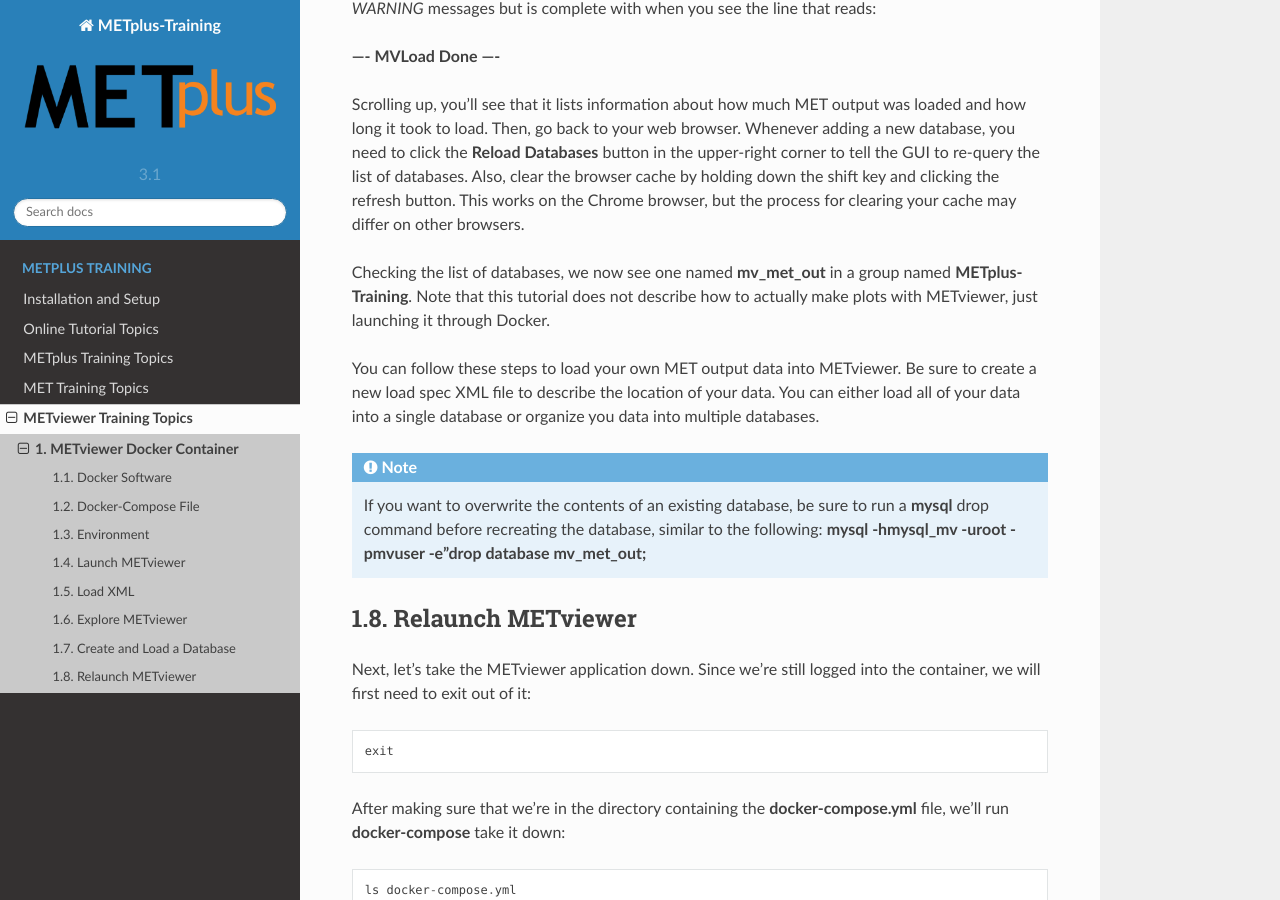
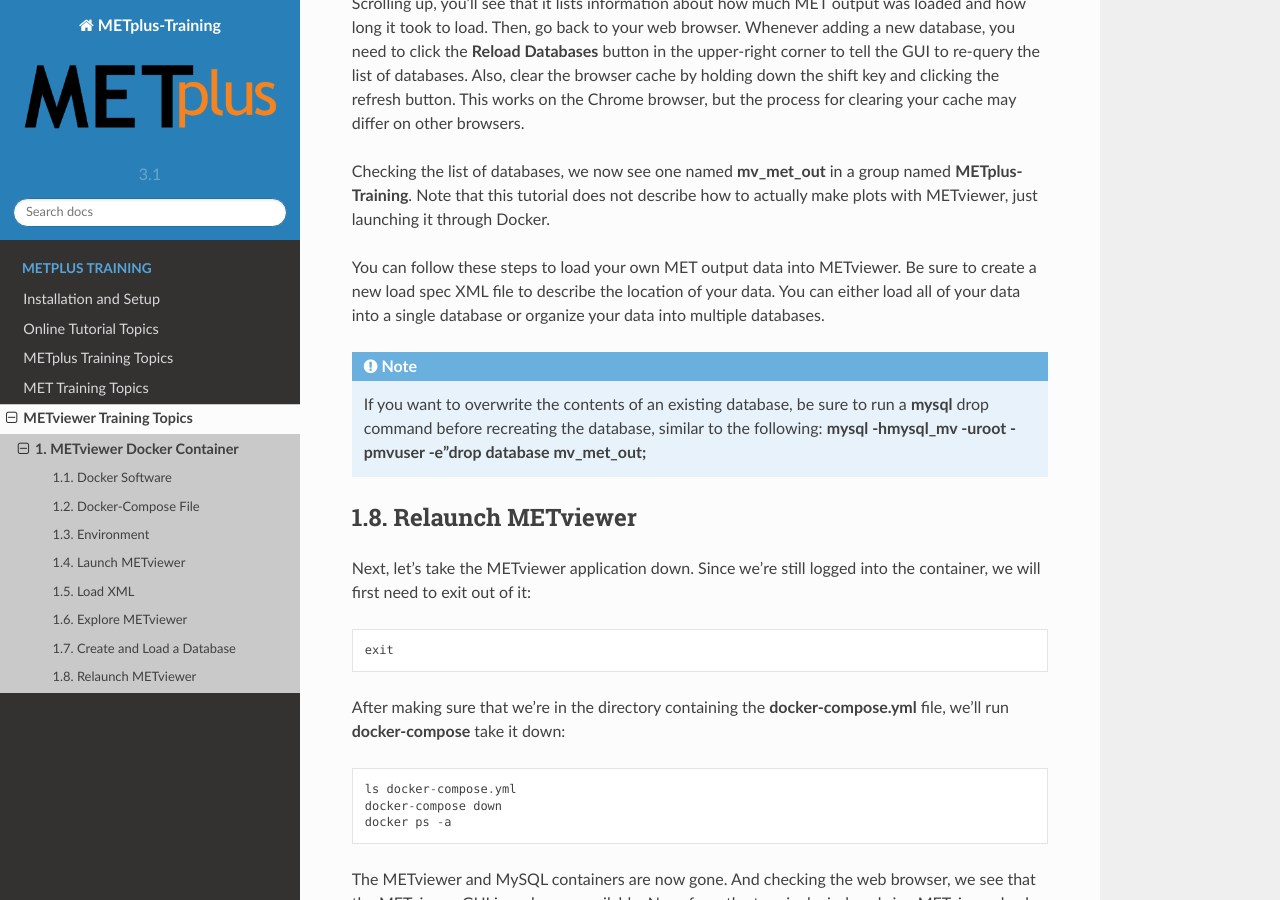
Before and after one commit to dtcenter/METplus-Training, a Sphinx documentation site: the page built from docs/modules/METviewer/docker.rst, in a window 1280 px wide and 900 px high, scrolled down 5271 px. Built offline with Sphinx 7.4.7 and the Read the Docs theme 2.0.0, drawn with Linux system fonts in a browser that asks for light colours; some of the changed text lies outside the part shown.

Commit message:
Fixing a couple of typos in the METviewer Docker script.

```diff
--- a/docs/modules/METviewer/docker.rst
+++ b/docs/modules/METviewer/docker.rst
@@ -53,7 +49,7 @@
   docker run --rm hello-world
 
 If you are following along with the script of this video, all commands shown in code blocks may be copied
-and pasted into you terminal window. If hello-world was successful, you should see a **Hello from Docker!**
+and pasted into your terminal window. If hello-world was successful, you should see a **Hello from Docker!**
 message followed by some information and links. If this command did not run succesfully, please exit this video
 and work on your Docker installation.
 
@@ -233,7 +229,7 @@
 
 You can follow these steps to load your own MET output data into METviewer. Be sure to create a new load
 spec XML file to describe the location of your data. You can either load all of your data into a single
-database or organize you data into multiple databases.
+database or organize your data into multiple databases.
 
 .. note::
 
```
Also changed, not shown: other parts of docs/modules/METviewer/docker.rst (+0 -4 lines).
